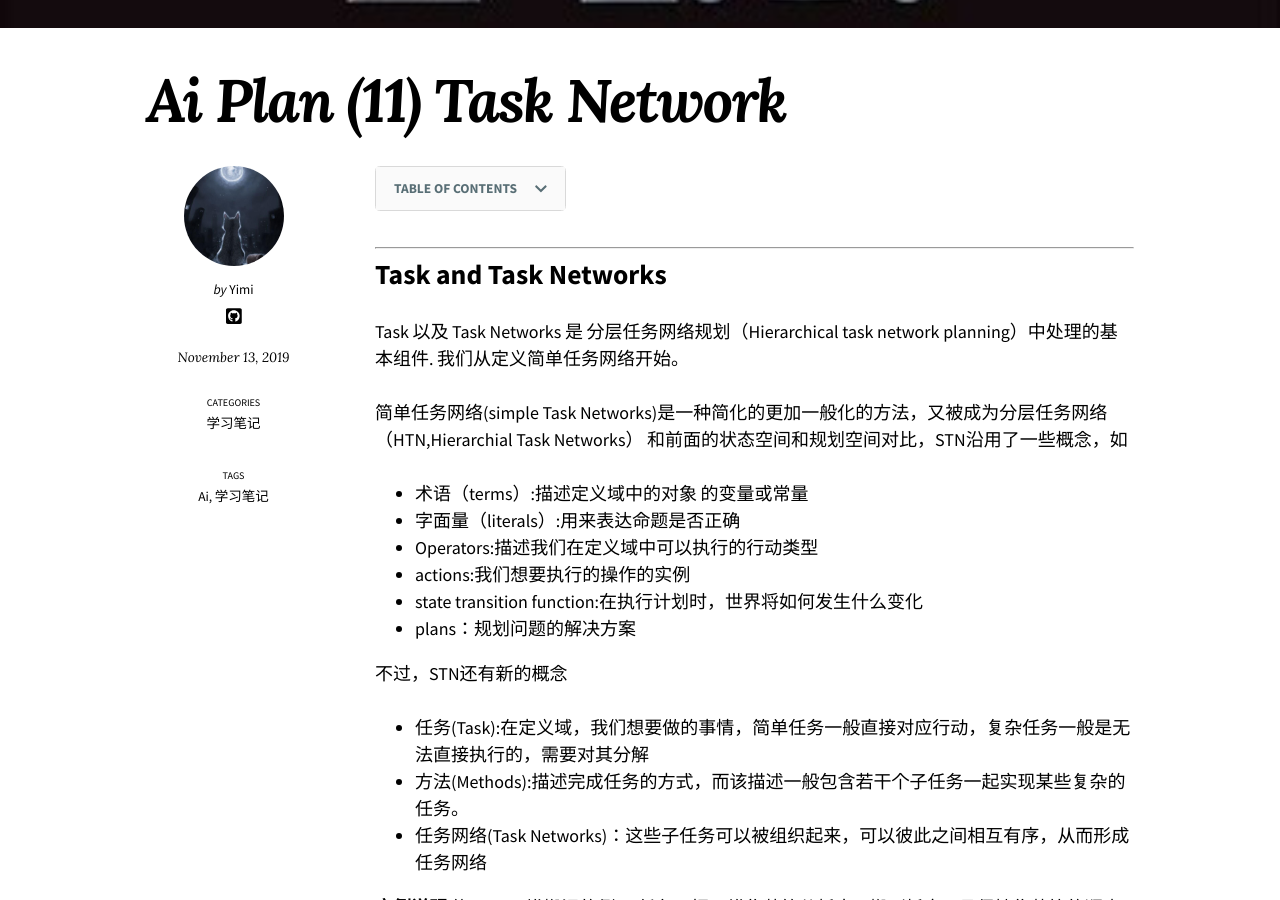
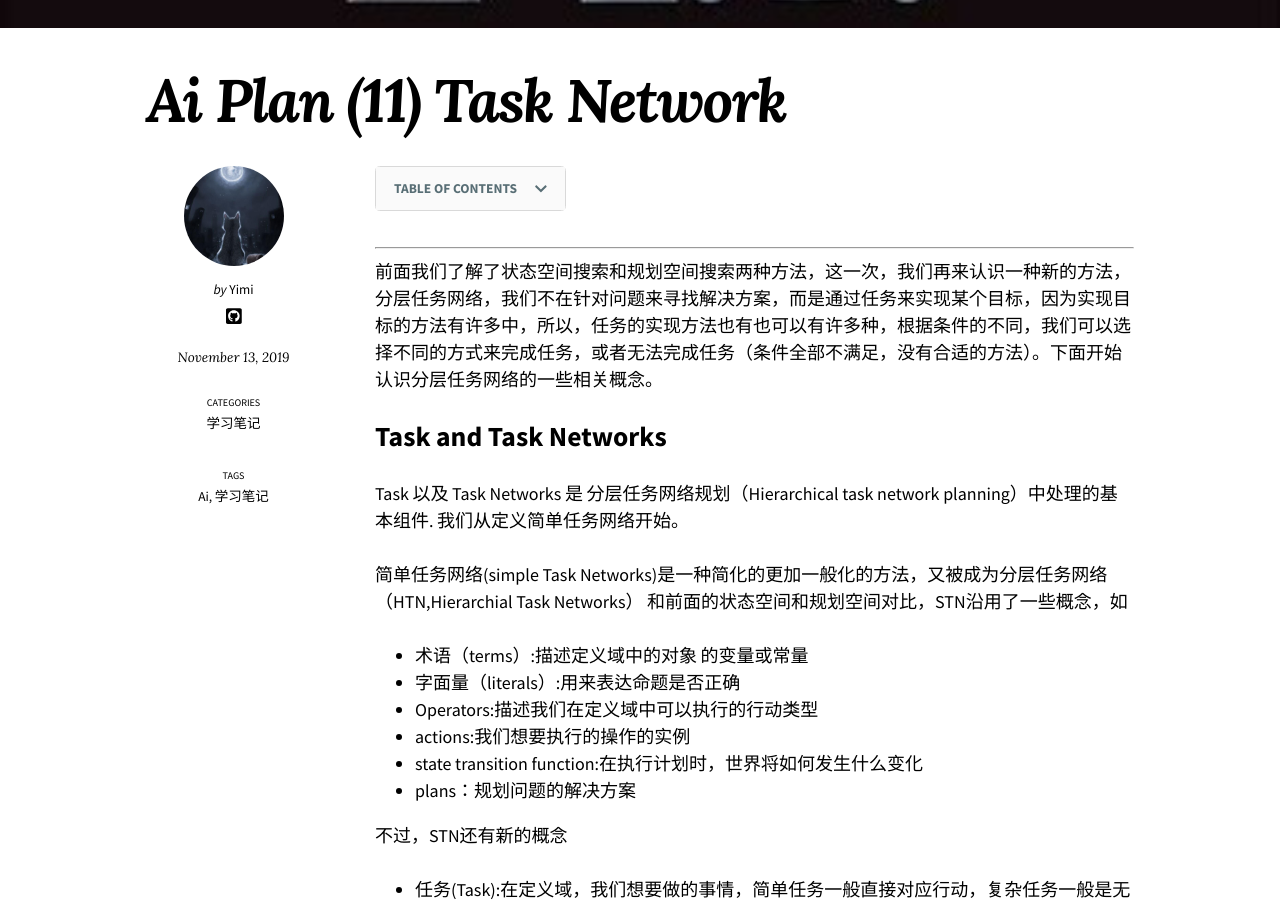
Before and after one commit to YimiCGH/YimiCGH.github.io, a Jekyll site: the page built from _posts/2019-11-13-AI-Plan-11-Task-Networks.md, in a window 1280 px wide and 900 px high, scrolled down 814 px. Built offline with Jekyll 4.4.1, drawn with Linux system fonts in a browser that asks for light colours; nearby versions of some CDN libraries; comment, search, counter and statistics services are not loaded.

Commit message:
Update 2019-11-13-AI-Plan-11-Task-Networks.md

```diff
--- a/_posts/2019-11-13-AI-Plan-11-Task-Networks.md
+++ b/_posts/2019-11-13-AI-Plan-11-Task-Networks.md
@@ -1,7 +1,7 @@
 ---
 layout: post
 title: 'Ai Plan (11) Task Network'
-excerpt: "PSP 算法的改进版本"
+excerpt: "分层任务网络，STN ,也称HTN"
 image:
   path: /images/blog003/ai-poster.jpg
   thumbnail: /images/blog003/ai-poster.jpg
@@ -14,7 +14,7 @@ last_modified_at: 2019-11-13T01:00:00-06:00
 ---
 {% include toc %}
 ---
-
+前面我们了解了状态空间搜索和规划空间搜索两种方法，这一次，我们再来认识一种新的方法，分层任务网络，我们不在针对问题来寻找解决方案，而是通过任务来实现某个目标，因为实现目标的方法有许多中，所以，任务的实现方法也有也可以有许多种，根据条件的不同，我们可以选择不同的方式来完成任务，或者无法完成任务（条件全部不满足，没有合适的方法）。下面开始认识分层任务网络的一些相关概念。
 ## Task and Task Networks
 Task 以及 Task Networks 是 分层任务网络规划（Hierarchical task network planning）中处理的基本组件.
 我们从定义简单任务网络开始。
```
